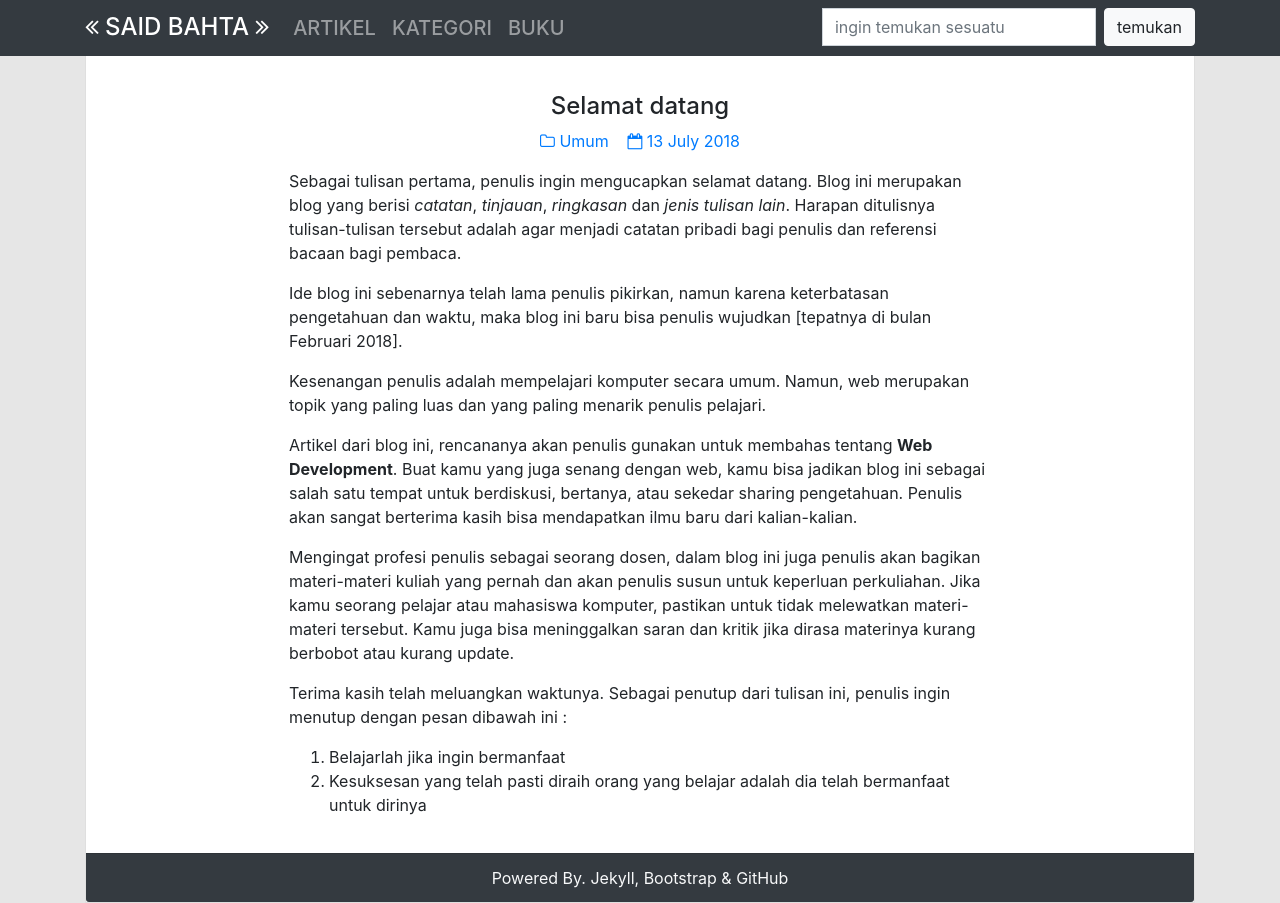
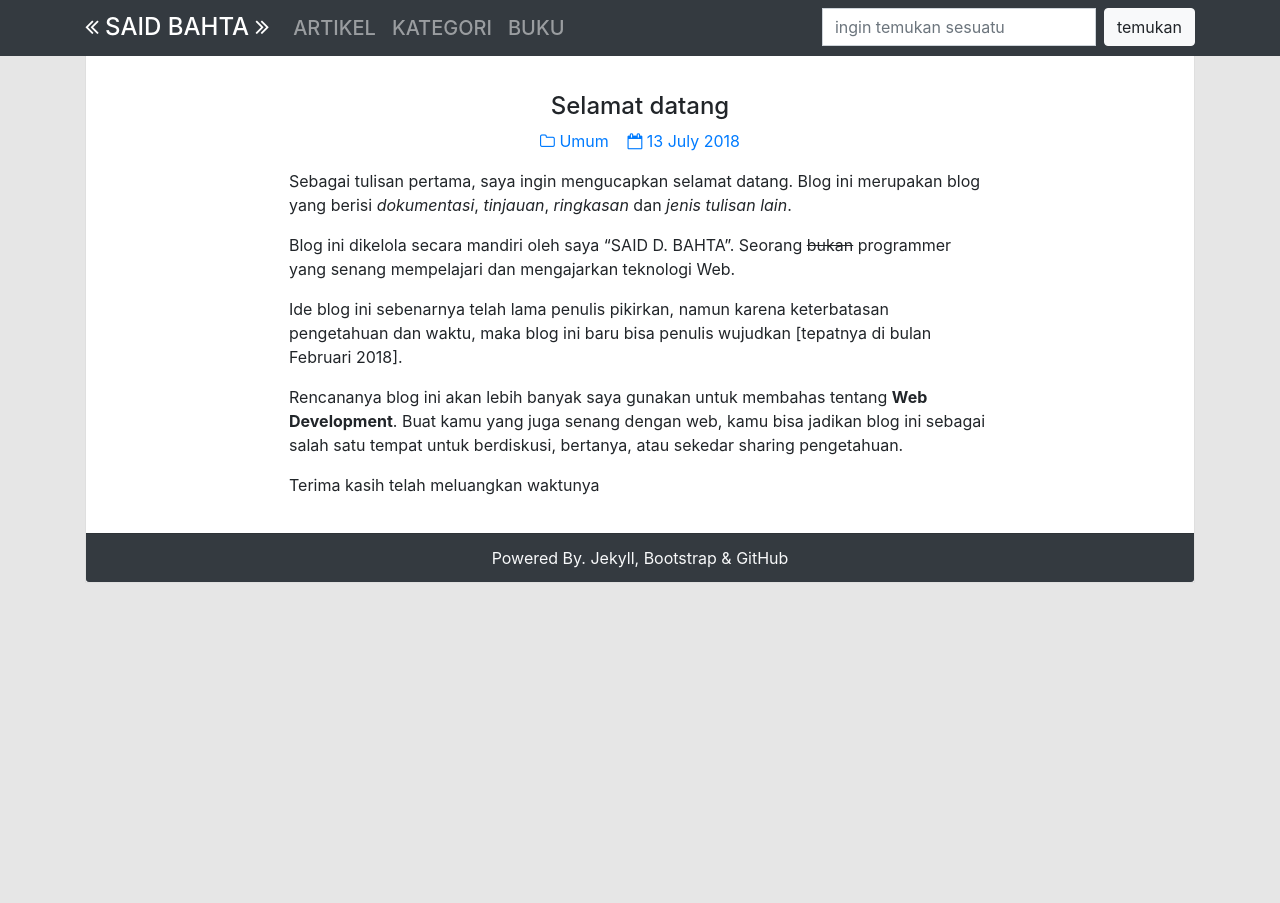
Before and after one commit to surtinaali/blog, a Jekyll site: the page built from _posts/2018-07-13-selamat-datang.markdown, in a window 1280 px wide. Built offline with Jekyll 4.4.1, drawn with Linux system fonts in a browser that asks for light colours; comment, search, counter and statistics services are not loaded.

Commit message:
update tulisan

```diff
--- a/_posts/2018-07-13-selamat-datang.markdown
+++ b/_posts/2018-07-13-selamat-datang.markdown
@@ -6,16 +6,12 @@ categories: Umum
 img_path: assets/img/post/130718.svg
 ---
 
-Sebagai tulisan pertama, penulis ingin mengucapkan selamat datang. Blog ini merupakan blog yang berisi _catatan_, _tinjauan_, _ringkasan_ dan _jenis tulisan lain_. Harapan ditulisnya tulisan-tulisan tersebut adalah agar menjadi catatan pribadi bagi penulis dan referensi bacaan bagi pembaca.
+Sebagai tulisan pertama, saya ingin mengucapkan selamat datang. Blog ini merupakan blog yang berisi _dokumentasi_, _tinjauan_, _ringkasan_ dan _jenis tulisan lain_.
+
+Blog ini dikelola secara mandiri oleh saya "SAID D. BAHTA". Seorang ~~bukan~~ programmer yang senang mempelajari dan mengajarkan teknologi Web.
 
 Ide blog ini sebenarnya telah lama penulis pikirkan, namun karena keterbatasan pengetahuan dan waktu, maka blog ini baru bisa penulis wujudkan [tepatnya di bulan Februari 2018].
 
-Kesenangan penulis adalah mempelajari komputer secara umum. Namun, web merupakan topik yang paling luas dan yang paling menarik penulis pelajari.
+Rencananya blog ini akan lebih banyak saya gunakan untuk membahas tentang __Web Development__. Buat kamu yang juga senang dengan web, kamu bisa jadikan blog ini sebagai salah satu tempat untuk berdiskusi, bertanya, atau sekedar sharing pengetahuan.
 
-Artikel dari blog ini, rencananya akan penulis gunakan untuk membahas tentang __Web Development__. Buat kamu yang juga senang dengan web, kamu bisa jadikan blog ini sebagai salah satu tempat untuk berdiskusi, bertanya, atau sekedar sharing pengetahuan. Penulis akan sangat berterima kasih bisa mendapatkan ilmu baru dari kalian-kalian.
-
-Mengingat profesi penulis sebagai seorang dosen, dalam blog ini juga penulis akan bagikan materi-materi kuliah yang pernah dan akan penulis susun untuk keperluan perkuliahan. Jika kamu seorang pelajar atau mahasiswa komputer, pastikan untuk tidak melewatkan materi-materi tersebut. Kamu juga bisa meninggalkan saran dan kritik jika dirasa materinya kurang berbobot atau kurang update.
-
-Terima kasih telah meluangkan waktunya. Sebagai penutup dari tulisan ini, penulis ingin menutup dengan pesan dibawah ini :
-1. Belajarlah jika ingin bermanfaat
-2. Kesuksesan yang telah pasti diraih orang yang belajar adalah dia telah bermanfaat untuk dirinya
+Terima kasih telah meluangkan waktunya
```
